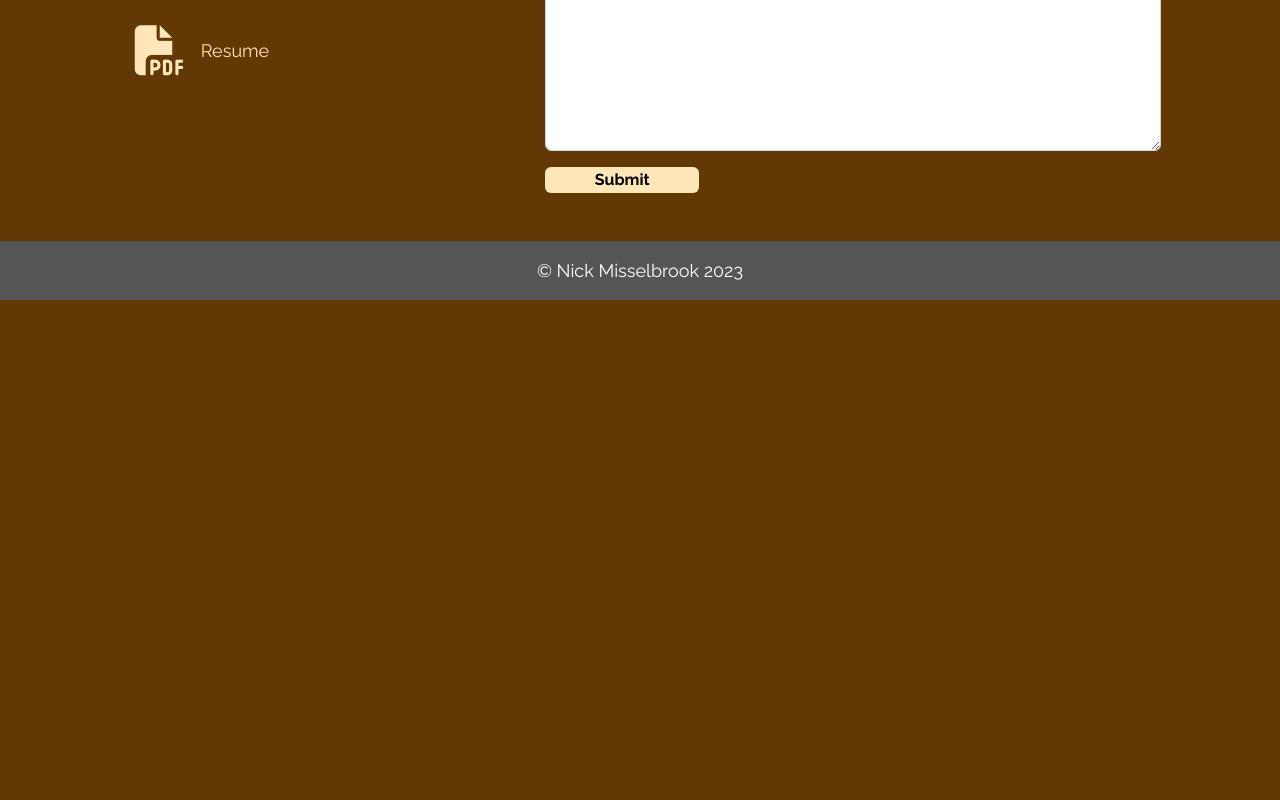
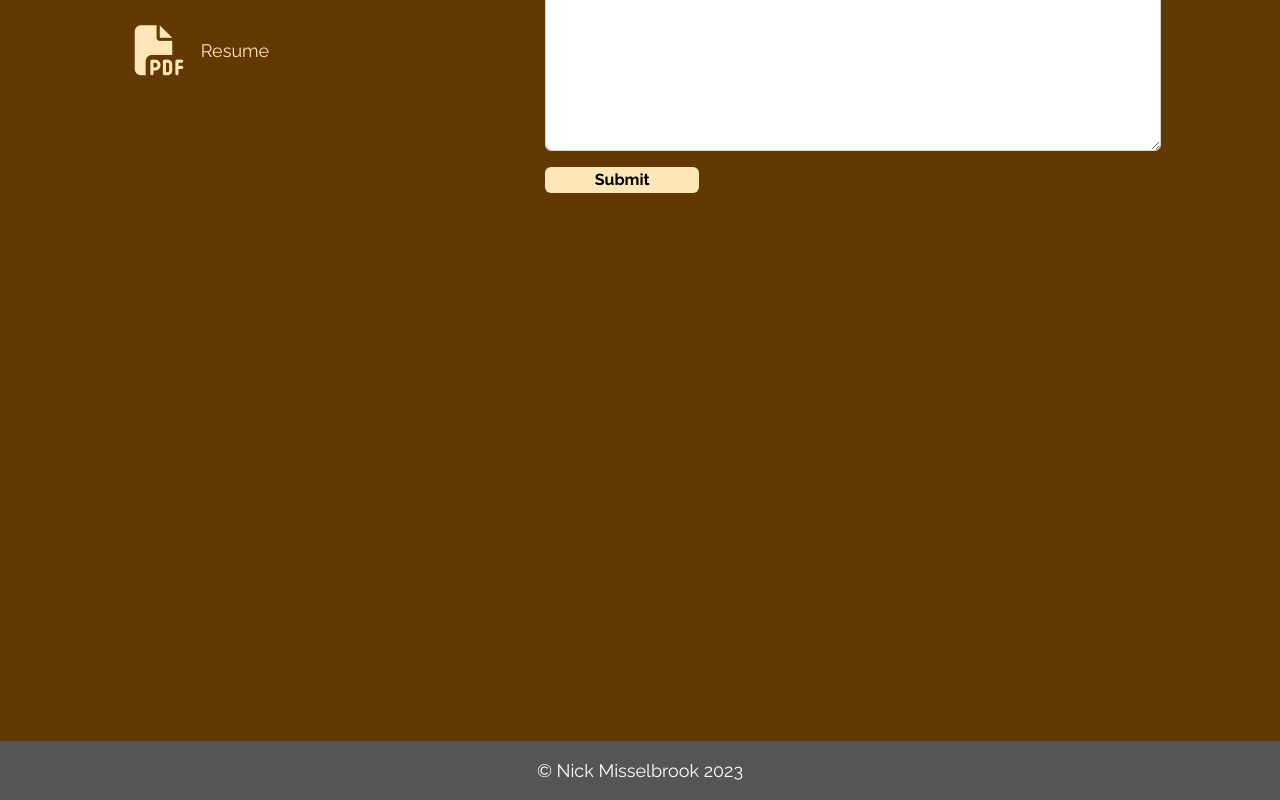
Before and after one commit to nickmbk/nickmbk-portfolio, a React (Create React App) app: page /contact in a window 1280 px wide. Shown: the part 680-1480 px from the top of the page. Before the commit the page ends 980 px from the top, so only its background shows below. Built offline with nearby package versions, Linux system fonts and the light colour scheme.

Commit message:
add screenshot to readme

```diff
--- a/src/App.js
+++ b/src/App.js
@@ -13,7 +13,8 @@
       <div>
         <Header />
         <Routes>
-          <Route path="/" element={<Home />} />
+          <Route path="nickmbk-portfolio" element={<Home />} />
+          <Route exact path="/" element={<Home />} />
           <Route path="project-gallery" element={<ProjectGallery />} />
           <Route path="project" element={<Project />} />
           <Route path="contact" element={<Contact />} />
--- a/src/styles/Footer.css
+++ b/src/styles/Footer.css
@@ -1,5 +1,6 @@
 #footer {
   background-color: #555555;
+  margin-top: 500px;
   /* position: absolute;
     bottom: 0;
     width: 100%; */
```
